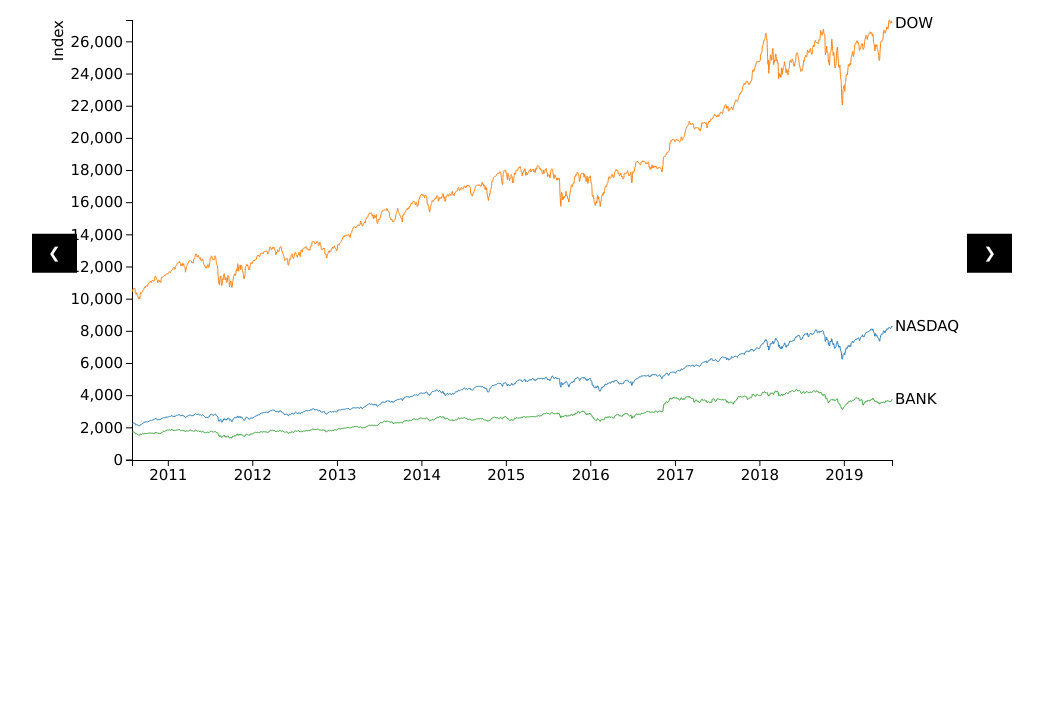
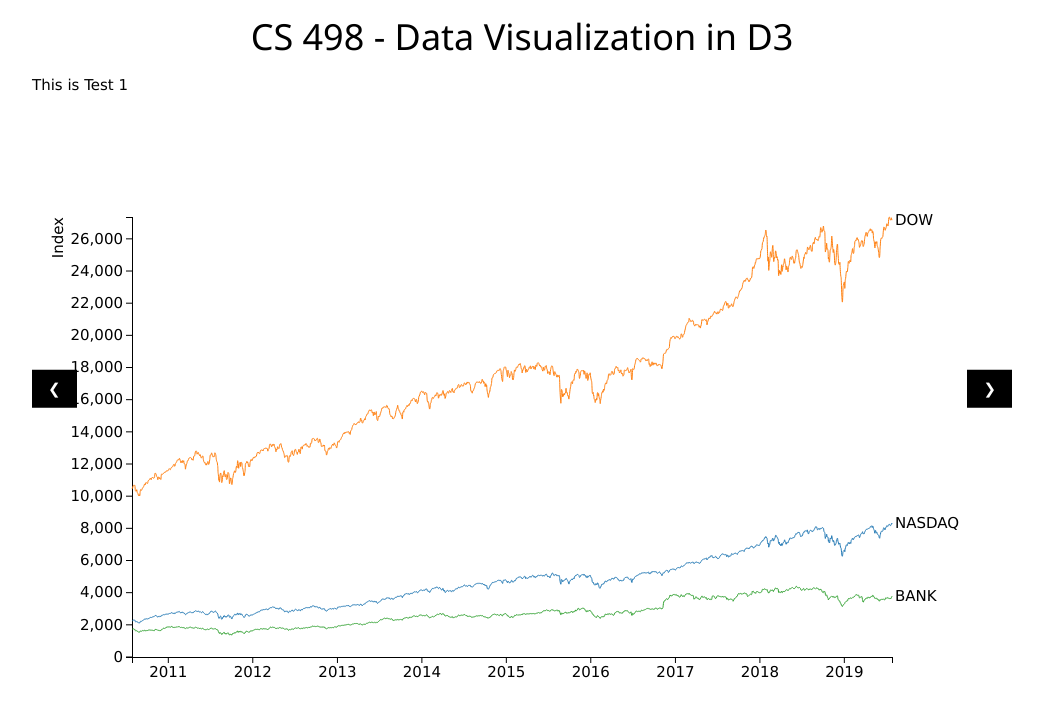
Before and after one commit to pradeepk85/pradeepk85.github.io, a plain HTML site: page index.html in a window 1280 px wide. Shown: the whole page, without its empty margins (118-1161 px from the left). Drawn offline with nearby package versions, Linux system fonts and the light colour scheme.

Commit message:
Adding heading

```diff
--- a/index.html
+++ b/index.html
@@ -2,10 +2,8 @@
 <html>
 
 <head>
+    <title>CS 498 Data Visualization</title>
     <meta charset="utf-8">
-    <title>d3 multi-line chart</title>
-    <!-- // <script src="js/d3.min.js" type="text/javascript"></script> -->
-    <!-- <link href="css/stylesheet.css" rel="stylesheet" /> -->
     <style>
         .line {
             fill: none;
@@ -31,15 +29,15 @@
 </head>
 
 <body>
+    <h1><center>CS 498 - Data Visualization in D3</center></h1>
     <script src="https://cdnjs.cloudflare.com/ajax/libs/d3/3.5.6/d3.min.js"></script>
-    <!-- <script src="https://d3js.org/d3.v4.min.js"></script> -->
     <link rel="stylesheet" href="https://www.w3schools.com/w3css/4/w3.css">
 
     <script>
         function createChart(fileName, chartType, xLabel, yLabel, labelArray) {
             // basic SVG setup
-            var margin = { top: 20, right: 100, bottom: 40, left: 100 };
-            var height = 500 - margin.top - margin.bottom;
+            var margin = { top: 120, right: 100, bottom: 40, left: 100 };
+            var height = 600 - margin.top - margin.bottom;
             var width = 960 - margin.left - margin.right;
 
             var svg = d3.select("#" + chartType).append("svg")
@@ -81,15 +79,6 @@
                 });
 
                 return retValue;
-
-                // return {
-                //     JPMC: +d.JPMC,
-                //     BOFA: +d.BOFA,
-                //     CITI: +d.CITI,
-                //     WFC: +d.WFC,
-                //     PNC: +d.PNC,
-                //     COF: +d.COF
-                // };
             },
                 function (error, data) {
 
@@ -285,9 +274,15 @@
     </script>
 
     <div class="w3-content w3-display-container">
-        <div id="exchange" class="mySlides" style="width:100%"></div>
-        <div id="price" class="mySlides" style="width:100%"></div>
-        <div id="volume" class="mySlides" style="width:100%"></div>
+        <div id="exchange" class="mySlides" style="width:100%">
+            This is Test 1
+        </div>
+        <div id="price" class="mySlides" style="width:100%">
+            This is Test 2
+        </div>
+        <div id="volume" class="mySlides" style="width:100%">
+            This is Test 3
+        </div>
         <button class="w3-button w3-black w3-display-left" onclick="plusDivs(-1)">&#10094;</button>
         <button class="w3-button w3-black w3-display-right" onclick="plusDivs(1)">&#10095;</button>
     </div>
```
